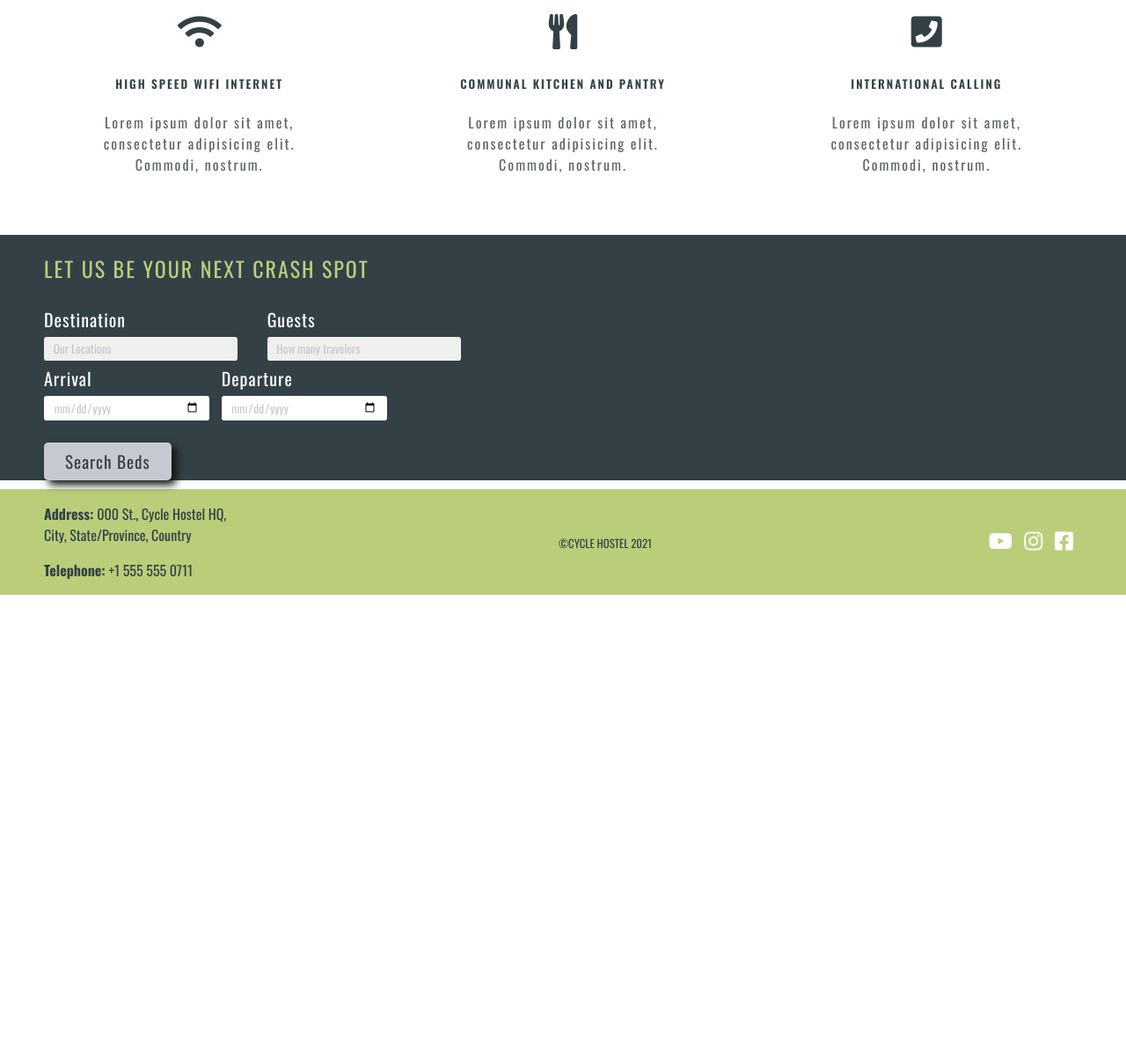
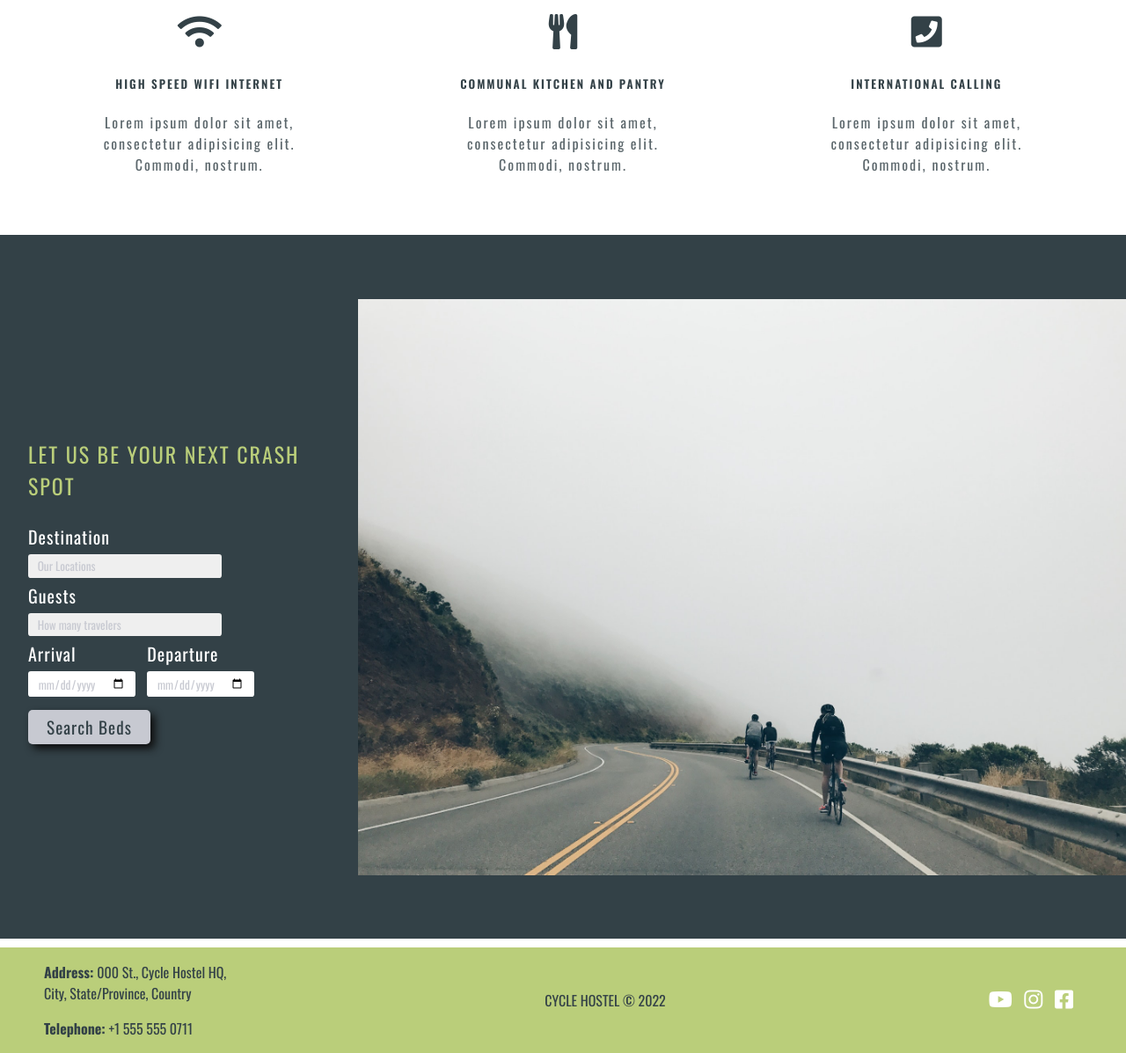
Before and after one commit to nuka-coder/Cycle-Hostel, a plain HTML site: page index.html in a window 1280 px wide. Shown: the part 925-2122 px from the top of the page at 88% size. Before the commit the page ends 1601 px from the top, so only its background shows below. Drawn offline with nearby package versions, Linux system fonts and the light colour scheme.

Commit message:
booking section responsive

```diff
--- a/index.html
+++ b/index.html
@@ -180,17 +180,21 @@
     </div>
   </section>
 
-  <section id="Bookings" class="bookings">
+  <section id="Bookings" class="booking-section">
 
-    <div class="upper-booking-container">
 
-      <div>
-        <form class="booking-container" action="index.html" method="get">
-          <div class="form-upper">
+    <div class="booking-container">
+
+
+        <form class="booking-form" action="index.html" method="get">
+
+          <div>
+            <h2 class="bookings-heading"> LET US BE YOUR NEXT CRASH SPOT</h2>
+          </div>
+
             <div>
-              <h2 class="bookings-heading"> LET US BE YOUR NEXT CRASH SPOT</h2>
-            </div>
-            <div class="dropdown">
+              <div class="dropdown">
+
               <label for="destinationLabel">Destination</label> <br>
               <button class="btn drop-btn">Our Locations</button>
 
@@ -213,28 +217,31 @@
                 <a class="dropdown-item" href="#">4+ Adults</a>
               </div>
             </div>
-          </div>
+            <br>
 
-          <div class="form-lower">
             <div class="form-group">
               <label for="arrivalLabel">Arrival</label> <br>
               <input id="arrivalDate" class="form-control calendar" type="date" placeholder="Current Date" name="arrival" value="">
             </div>
 
-            <div class="form-group">
+            <div class="form-group departure-form-item">
               <label for="departureLabel">Departure</label> <br>
               <input class="form-control calendar" type="date" placeholder="Two days from current date" name="departure" value="">
             </div>
-
           </div>
 
-          <div class="form-btn"> <button class="search-btn">Search Beds</button>
-          </div>
+
+            <!-- this button would have to be inside the form for traditional use -->
+            <div class="form-btn"> <button class="search-btn">Search Beds</button>
+            </div>
+
         </form>
-      </div>
 
-      <div class="booking-img">
-        <img style="display: none;" src="images/tessa-rampersad-sm.jpg" alt="cyclist riding on mountain road">
+
+
+
+      <div class="booking-img-div">
+
       </div>
 
     </div>
@@ -248,7 +255,7 @@
     </div>
 
     <div class="contact-item">
-        <span class="logo-2">©CYCLE HOSTEL 2021</span>
+        <span class="logo-2">CYCLE HOSTEL © 2022</span>
     </div>
     <div class="contact-item">
       <i class="fab fa-youtube"></i>
--- a/styles.css
+++ b/styles.css
@@ -9,7 +9,7 @@
 body {
   font-family: Oswald, monospace;
   margin: 0;
-  min-width: fit-content;
+  overflow-x: hidden;
 }
 
 button {
@@ -26,7 +26,6 @@ input,
   padding: .25em .8em;
   margin-right: 10px;
   text-align: left;
-  width: 12.5em;
 }
 
 h4 {
@@ -46,6 +45,7 @@ label {
 }
 
 /* Buttons */
+
 .book-btn,
 .search-btn,
 .tour-btn {
@@ -55,7 +55,7 @@ label {
   font-size: 1.2rem;
   font-weight: 400;
   letter-spacing: 1px;
-  padding: .35em 1.25em;
+  padding: .30em 1.25em;
   transition: color, background-color;
   transition-duration: 600ms;
 }
@@ -64,7 +64,8 @@ label {
   background-color: var(--base1);
   box-shadow: 5px 5px 10px #0E0E0E;
   color: var(--secondary1);
-  margin-top: 20px;
+  margin: 10px 10px 10px 0;
+  padding: 5px 1.1em;
 }
 
 .search-btn:hover {
@@ -250,7 +251,9 @@ label {
     flex-direction: row;
     justify-content: space-between;
 }
-/*hero Content*/
+
+/*Hero Content*/
+
 /*the hero Background Image*/
 .landing-section {
   align-items: center;
@@ -425,9 +428,22 @@ label {
 }
 
 /*Bookings*/
-.bookings {
+.booking-section {
   background-color: #334147;
   border-bottom: 10px solid white;
+}
+.booking-container {
+  align-items: center;
+  display: flex;
+  height: 100vh;
+  justify-content: center;
+}
+.booking-form {
+  align-items: flex-start;
+  display: flex;
+  flex-direction: column;
+  justify-content: center;
+  padding: 0 2rem;
 }
 
 .bookings-heading {
@@ -435,19 +451,11 @@ label {
   font-size: 1.5rem;
   text-align: left;
 }
-
-.booking-container {
-  display: flex;
-  flex-direction: column;
-  justify-content: flex-start;
-  align-items: flex-start;
-  padding: 0 50px;
-}
-
-.upper-booking-container {
-  align-items: center;
-  display: flex;
-  justify-content: space-between;
+.booking-img-div {
+  background: url("images/booking-image.jpg") no-repeat right fixed;
+  background-size: contain;
+  width: 100%;
+  height: 100vh;
 }
 
 /* Contact-Footer */
@@ -468,15 +476,20 @@ label {
 
 .contact-item i {
   color: white;
+  font-size: 1.5rem;
+  transition: color, font-size;
+  transition-duration: 500ms;
 }
 
+.contact-item i:hover,
 .contact-item i:hover {
   color: #334147;
+  font-size: 2rem;
 }
 
 .contact-item span {
   color: #334147;
-  font-size: .8rem;
+  font-size: 1rem;
 }
 
 /* Container for drop-btn, dropdown-content, and labels */
@@ -576,6 +589,15 @@ label {
   .book-btn {
     display: none;
 }
+  .booking-img-div {
+    display: none;
+  }
+  .bookings-heading {
+    margin-top: 0;
+  }
+  .departure-form-item {
+    margin-left: 5.65rem;
+  }
 }
 
 @media only screen and (max-width: 550px) {
@@ -608,6 +630,12 @@ label {
   }
 }
 
+@media only screen and (max-width: 480px) {
+  .departure-form-item {
+    margin-left: 0;
+  }
+}
+
 @media only screen and (max-width: 450px) {
   #mobile-social-icons {
     display: none;
```
Also changed, not shown: images/booking-image.jpg (renamed from images/tessa-rampersad-med.jpg).
